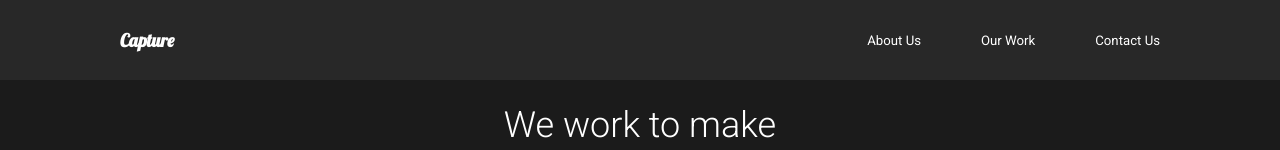
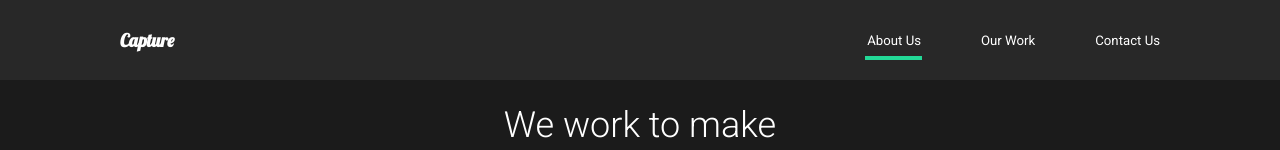
Before and after one commit to Mridul2820/capture-portofolio, a React (Create React App) app: page / in a window 1280 px wide. Shown: the top 150 px of the page. Built offline with nearby package versions, Linux system fonts and the light colour scheme.

Commit message:
nav underline animation

```diff
--- a/src/components/Nav.js
+++ b/src/components/Nav.js
@@ -1,16 +1,39 @@
 import React from 'react'
 import { Link } from "react-router-dom";
-
+import { motion } from 'framer-motion';
+import { useLocation } from "react-router-dom";
 import styled from 'styled-components';
 
 const Nav = () => {
+    const {pathname} = useLocation()
     return (
         <StyledNav>
             <h1><Link className='logo' to="/">Capture</Link></h1>
             <ul>
-                <li><Link to="/">About Us</Link></li>
-                <li><Link to="/work">Our Work</Link></li>
-                <li><Link to="/contact">Contact Us</Link></li>
+                <li>
+                    <Link to="/">About Us</Link>
+                    <StyledLine
+                        transition={{duration: 0.75}}
+                        initial={{width: "0%"}}
+                        animate={{width: pathname === '/' ? "50%" : "0%" }}
+                    />
+                </li>
+                <li>
+                    <Link to="/work">Our Work</Link>
+                    <StyledLine
+                        transition={{duration: 0.75}}
+                        initial={{width: "0%"}}
+                        animate={{width: pathname === '/work' ? "50%" : "0%" }}
+                    />
+                    </li>
+                <li>
+                    <Link to="/contact">Contact Us</Link>
+                    <StyledLine
+                        transition={{duration: 0.75}}
+                        initial={{width: "0%"}}
+                        animate={{width: pathname === '/contact' ? "50%" : "0%" }}
+                    />
+                </li>
             </ul>
         </StyledNav>
     )
@@ -69,4 +92,14 @@
     }
 `
 
+const StyledLine = styled(motion.div)`
+    height: 0.3rem;
+    background: #23d997;
+    width: 0%;
+    position: absolute;
+    bottom: -80%;
+    left: 51%;
+`
+
+
 export default Nav
```
Also changed, not shown: src/animation.js (line endings or trailing spaces).
